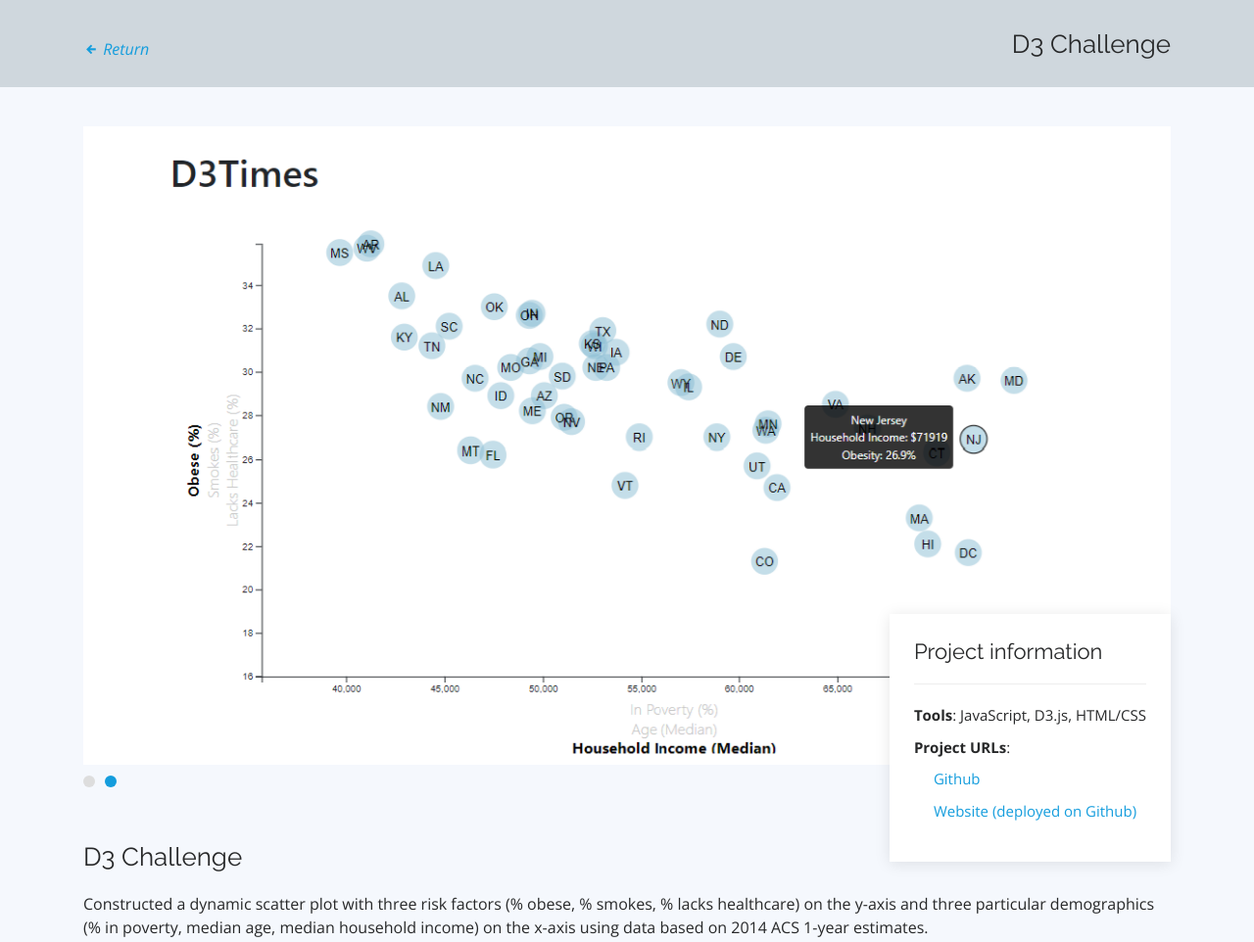
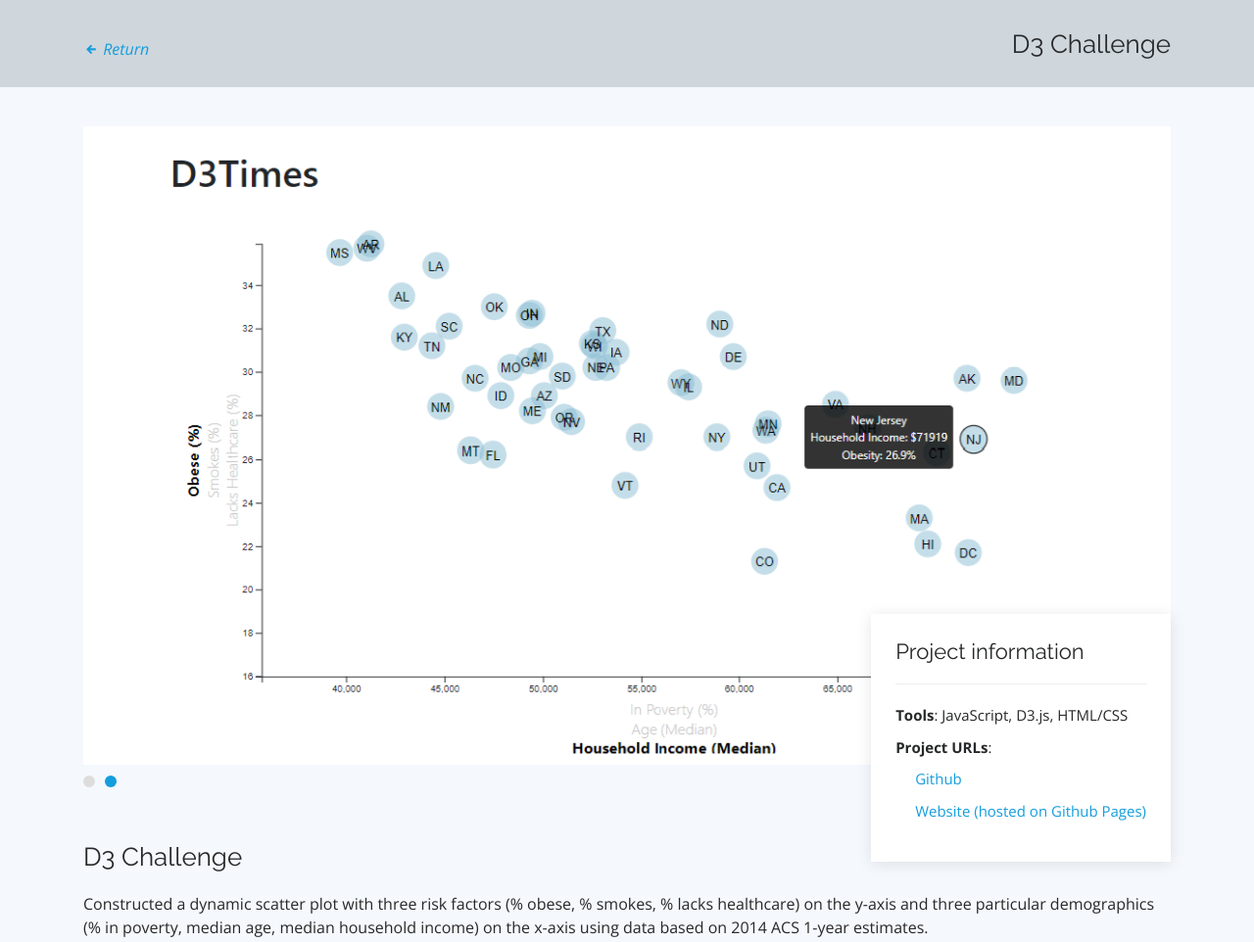
Before and after one commit to alyslma/alyslma.github.io, a plain HTML site: page d3.html in a window 1280 px wide. Shown: the top 962 px of the page at 98% size. Drawn offline with nearby package versions, Linux system fonts and the light colour scheme.

Commit message:
correct wording

```diff
--- a/d3.html
+++ b/d3.html
@@ -68,7 +68,7 @@
               <li><strong>Tools</strong>: JavaScript, D3.js, HTML/CSS</li>
               <li><strong>Project URLs</strong>: </li>
               <li style="padding-left: 20px;"><a href="https://github.com/alyslma/D3-challenge">Github</a></li>
-              <li style="padding-left: 20px;"><a href="https://alyslma.github.io/D3-challenge/">Website (deployed on Github)</a></li>
+              <li style="padding-left: 20px;"><a href="https://alyslma.github.io/D3-challenge/">Website (hosted on Github Pages)</a></li>
             </ul>
           </div>
 
```
Also changed, not shown: webdesign.html (+1 -1 lines).
